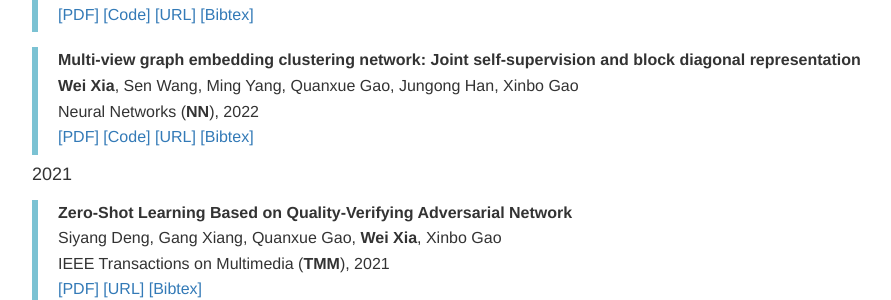
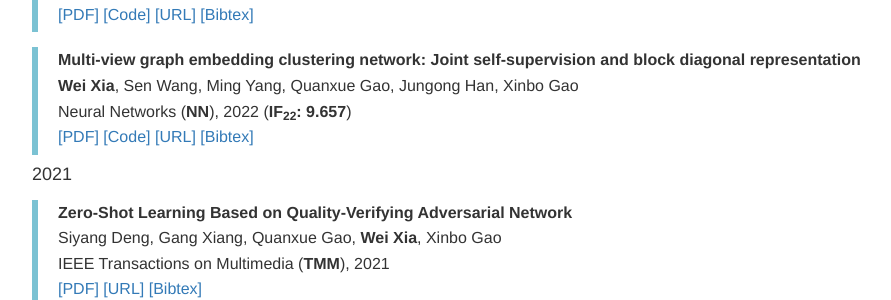
Before and after one commit to xdweixia/weixia0416.github.io, a Jekyll site: the page built from index.html, in a window 1280 px wide and 900 px high, scrolled down 860 px. Shown: the part 157-457 px from the top of the window, without its empty margins (108-999 px from the left). Built offline with Jekyll 4.4.1, drawn with Linux system fonts in a browser that asks for light colours; nearby versions of some CDN libraries; library files that are not in the unit come from our copies.

Commit message:
Update publications.html

```diff
--- a/_includes/publications.html
+++ b/_includes/publications.html
@@ -65,7 +65,7 @@
     <p class="media-heading">
       <strong>Multi-view graph embedding clustering network: Joint self-supervision and block diagonal representation</strong><br />
        <strong>Wei Xia</strong>, Sen Wang, Ming Yang, Quanxue Gao, Jungong Han, Xinbo Gao<br />
-	    Neural Networks (<strong>NN</strong>), 2022 <br />
+	    Neural Networks (<strong>NN</strong>), 2022 (<strong>IF<sub>22</sub>: 9.657</strong>)<br />
 	    <a href="assets/pdf/2022-NN.pdf">[PDF]</a>
 		<a href="https://github.com/xdweixia/NN-2022-MVGC">[Code]</a>
 		<a href="https://doi.org/10.1016/j.neunet.2021.10.006">[URL]</a>
```
